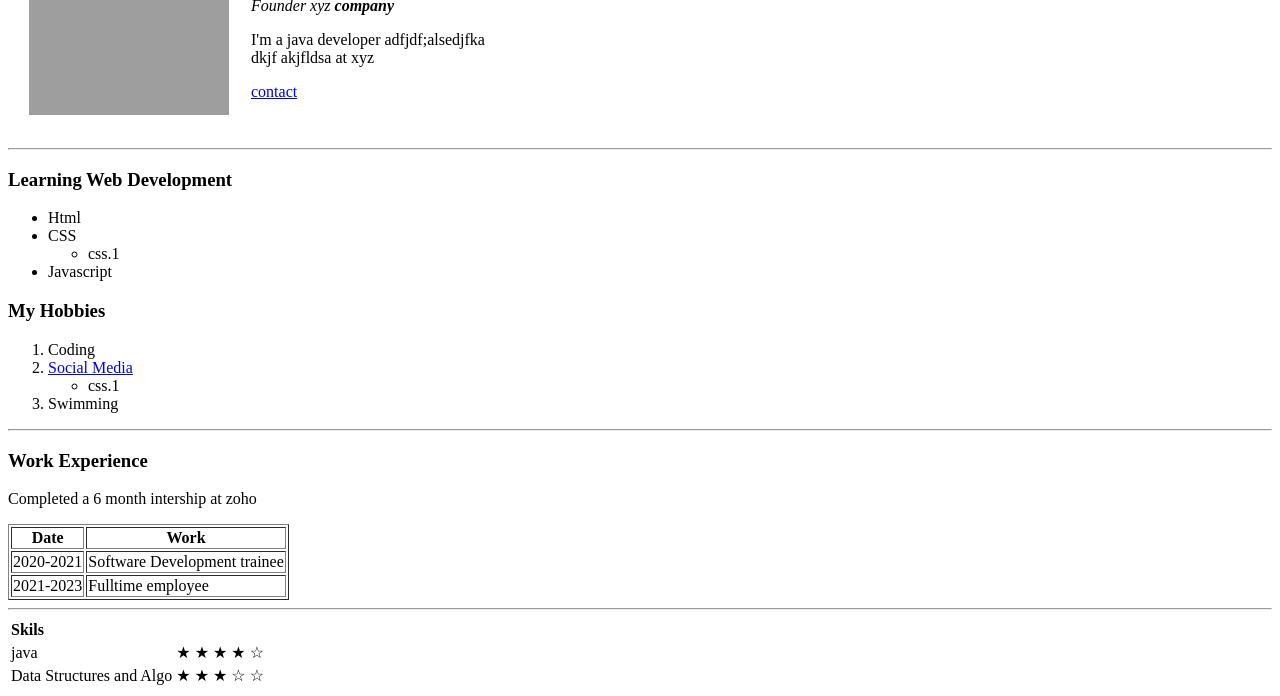
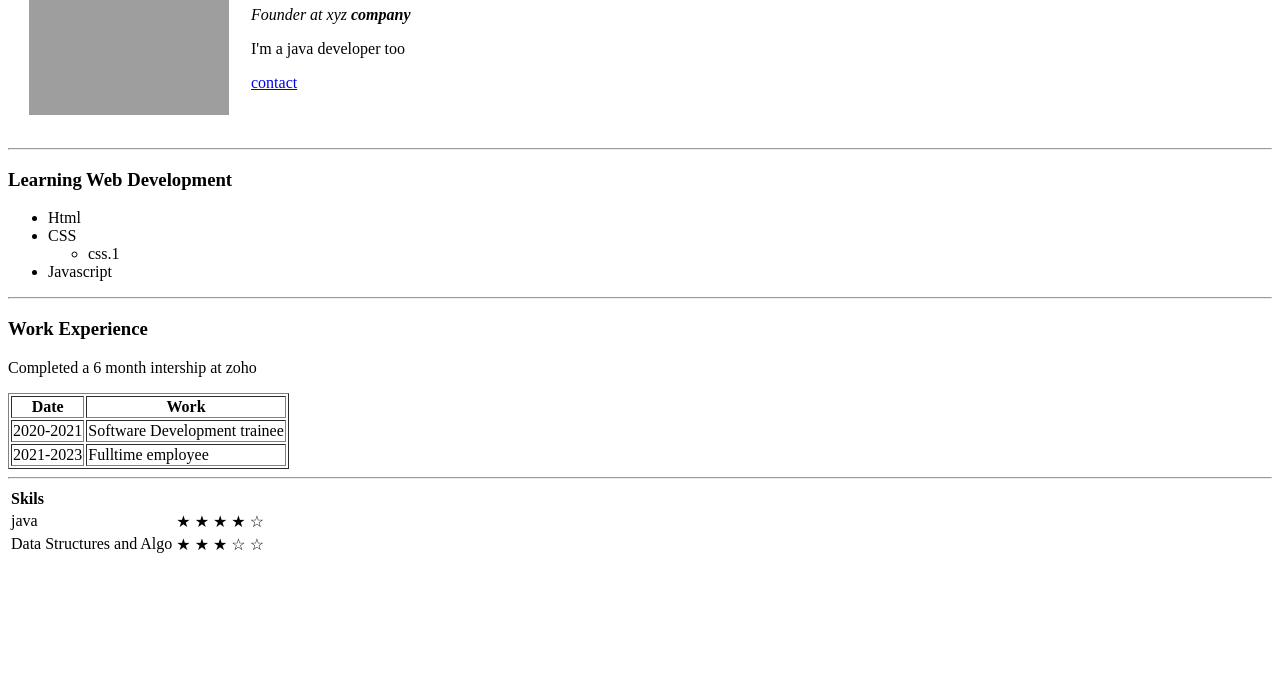
Before and after one commit to Kabilan2000/cv, a plain HTML site: page index.html in a window 1280 px wide. Shown: the part 114-810 px from the top of the page. Drawn offline with Linux system fonts and the light colour scheme; grey boxes are pictures that could not be loaded.

Commit message:
changed the index file

```diff
--- a/index.html
+++ b/index.html
@@ -2,7 +2,6 @@
 <html lang="en">
 <head>
     <meta charset="UTF-8">
-
     <title>Kabilan's Personal Site</title>
 </head>
 <body>
@@ -13,14 +12,12 @@
       </td>
       <td>
         <h1>Kabilan</h1>
-        <p><em>Founder xyz <strong>company</strong></em> </p>
-        <p>I'm a java developer adfjdf;alsedjfka <br>dkjf akjfldsa at xyz</p>
+        <p><em>Founder at xyz <strong>company</strong></em> </p>
+        <p>I'm a java developer too</p>
          <p><a href="contact.html">contact</p>
       </td>
     </tr>
   </table>
-
-
   <hr>
   <h3>Learning Web Development</h3>
   <ul>
@@ -31,15 +28,6 @@
     </ul>
     <li>Javascript</li>
   </ul>
-  <h3>My Hobbies</h3>
-  <ol>
-    <li>Coding</li>
-    <li> <a href="https://www.google.com/"> Social Media</a> </li>
-    <ul>
-      <li>css.1</li>
-    </ul>
-    <li>Swimming</li>
-  </ol>
   <hr>
   <h3>Work Experience</h3>
   <p>Completed a 6 month intership at zoho </p>
```
Also changed, not shown: hobbies.html (+10 -1 lines).
